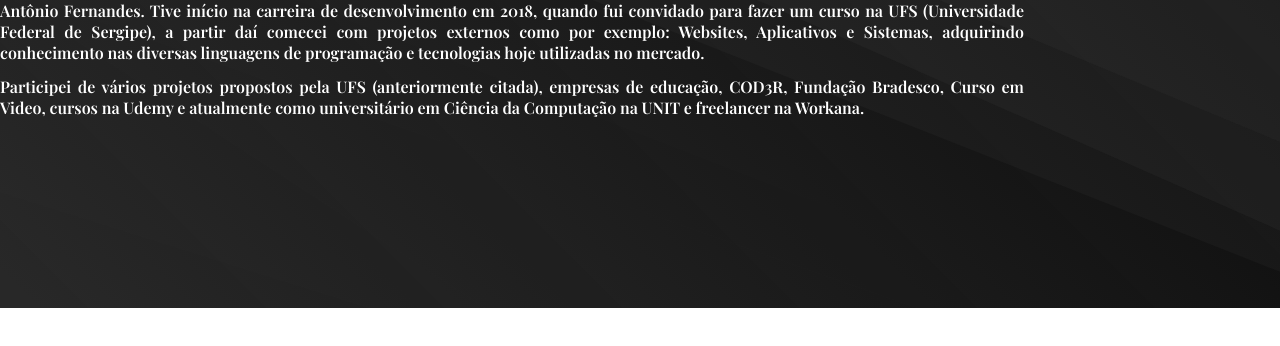
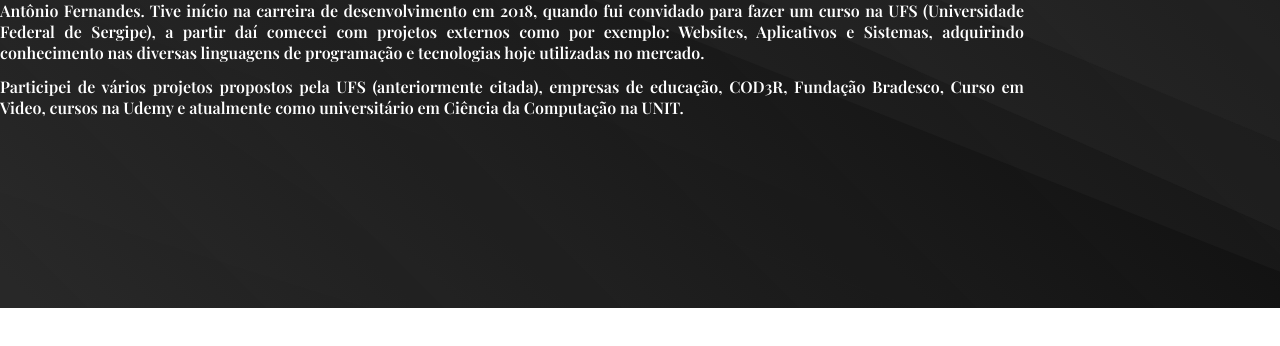
Before and after one commit to antonionetu/novo-portfolio, a Next.js app: page /home/components/About in a window 1280 px wide. Shown: the top 346 px of the page. Built offline with nearby package versions, Linux system fonts and the light colour scheme.

Commit message:
ajuste no texto

```diff
--- a/pages/home/components/About.tsx
+++ b/pages/home/components/About.tsx
@@ -19,7 +19,7 @@
 						Participei de vários projetos propostos pela UFS (anteriormente
 						citada), empresas de educação, COD3R, Fundação Bradesco, Curso em
 						Video, cursos na Udemy e atualmente como universitário em Ciência da
-						Computação na UNIT e freelancer na Workana.
+						Computação na UNIT.
 					</p>
 				</Section>
 			</Main>
```
